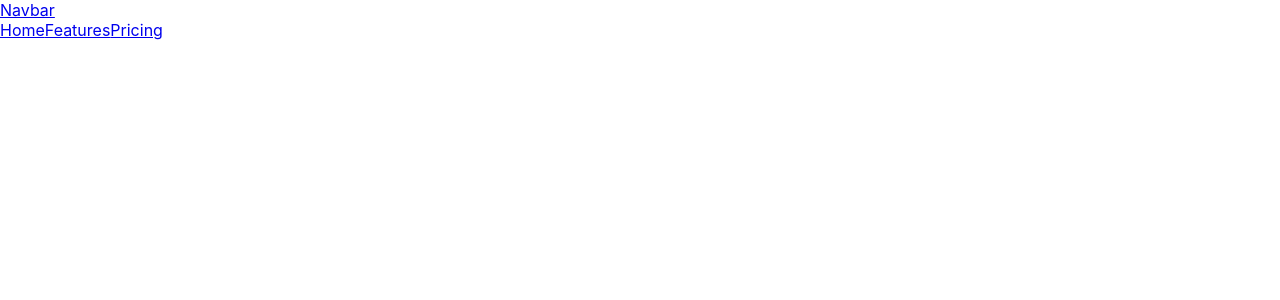
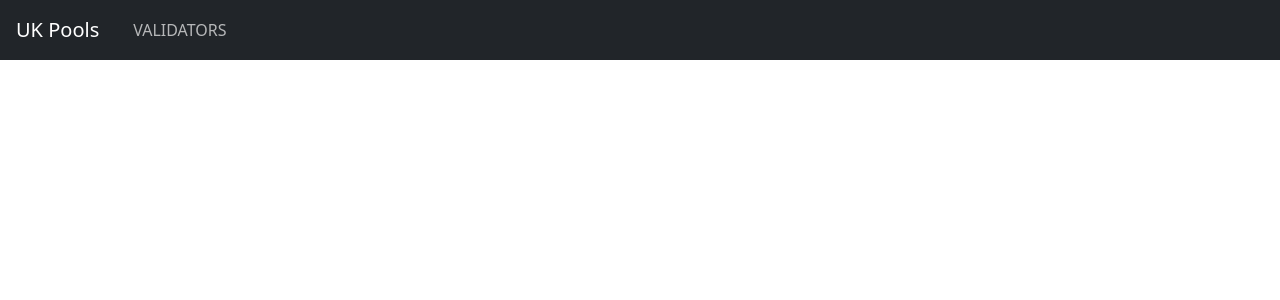
Before and after one commit to JPHumphreys/ukpools.org, a React (Create React App) app: page / in a window 1280 px wide. Shown: the top 300 px of the page. Built offline with nearby package versions, Linux system fonts and the light colour scheme.

Commit message:
fixed the navbar and its styles

```diff
--- a/package.json
+++ b/package.json
@@ -9,7 +9,7 @@
     "bootstrap": "^5.1.1",
     "node-sass": "^6.0.1",
     "react": "^17.0.2",
-    "react-bootstrap": "^1.6.3",
+    "react-bootstrap": "^2.0.0-rc.1",
     "react-dom": "^17.0.2",
     "react-router-dom": "^5.3.0",
     "react-scripts": "4.0.3",
--- a/src/App.js
+++ b/src/App.js
@@ -1,6 +1,7 @@
 import './App.css';
 import PageManager from './pages/pageManager';
 import Error from './pages/error';
+import 'bootstrap/dist/css/bootstrap.min.css';
 import {
   BrowserRouter as Router,
   Switch,
--- a/src/components/donation.jsx
+++ b/src/components/donation.jsx
@@ -2,8 +2,7 @@ import React from 'react';
 
 class Donation extends React.Component {
 
-
-
+    state = {}
     render() {
 
         const image = this.props.image;
--- /dev/null
+++ b/src/components/navbarComponent.css
@@ -0,0 +1,23 @@
+#validator-nav-button {
+    text-transform: uppercase;
+    color: whitesmoke;
+    opacity: .7;
+    border: 2px solid transparent;
+    margin-left: .5rem;
+}
+
+#validator-nav-button:hover {
+    opacity: 1;
+    border: 2px solid rgba(245, 246, 250, .1);
+    box-shadow: rgba(245, 246, 250, 0.19) 0px 4px 7px,
+        rgba(245, 246, 250, 0.23) 0px 3px 3px;
+}
+
+#responsive-navbar-nav {
+    color: whitesmoke;
+    --justify-content: end;
+}
+
+#navbar {
+    padding-left: 1rem;
+}
--- a/src/components/navbarComponent.jsx
+++ b/src/components/navbarComponent.jsx
@@ -1,21 +1,20 @@
 import React from 'react';
-import { Navbar, Container, Nav } from 'react-bootstrap';
+import { Navbar, Nav, Container } from 'react-bootstrap';
+import './navbarComponent.css';
 
 class NavbarComponent extends React.Component {
     render() {
         return (
-            <Navbar bg="dark" variant="dark">
-                <Container>
-                    <Navbar.Brand href="#home">Navbar</Navbar.Brand>
-                    <Nav className="me-auto">
-                        <Nav.Link href="#home">Home</Nav.Link>
-                        <Nav.Link href="#features">Features</Nav.Link>
-                        <Nav.Link href="#pricing">Pricing</Nav.Link>
+            <Navbar collapseOnSelect expand="lg" id="navbar" bg="dark" variant="dark">
+                <Navbar.Brand href="/">UK Pools</Navbar.Brand>
+                <Navbar.Toggle aria-controls="responsive-navbar-nav" />
+                <Navbar.Collapse id="responsive-navbar-nav">
+                    <Nav className="ml-auto">
+                        <Nav.Link href="/validators" id="validator-nav-button" className="navbar-button">Validators</Nav.Link>
                     </Nav>
-                </Container>
+                </Navbar.Collapse>
             </Navbar>
         )
-
     }
 }
 
```
Also changed, not shown: 2 other files (tests, documents, lock files or other folders).
